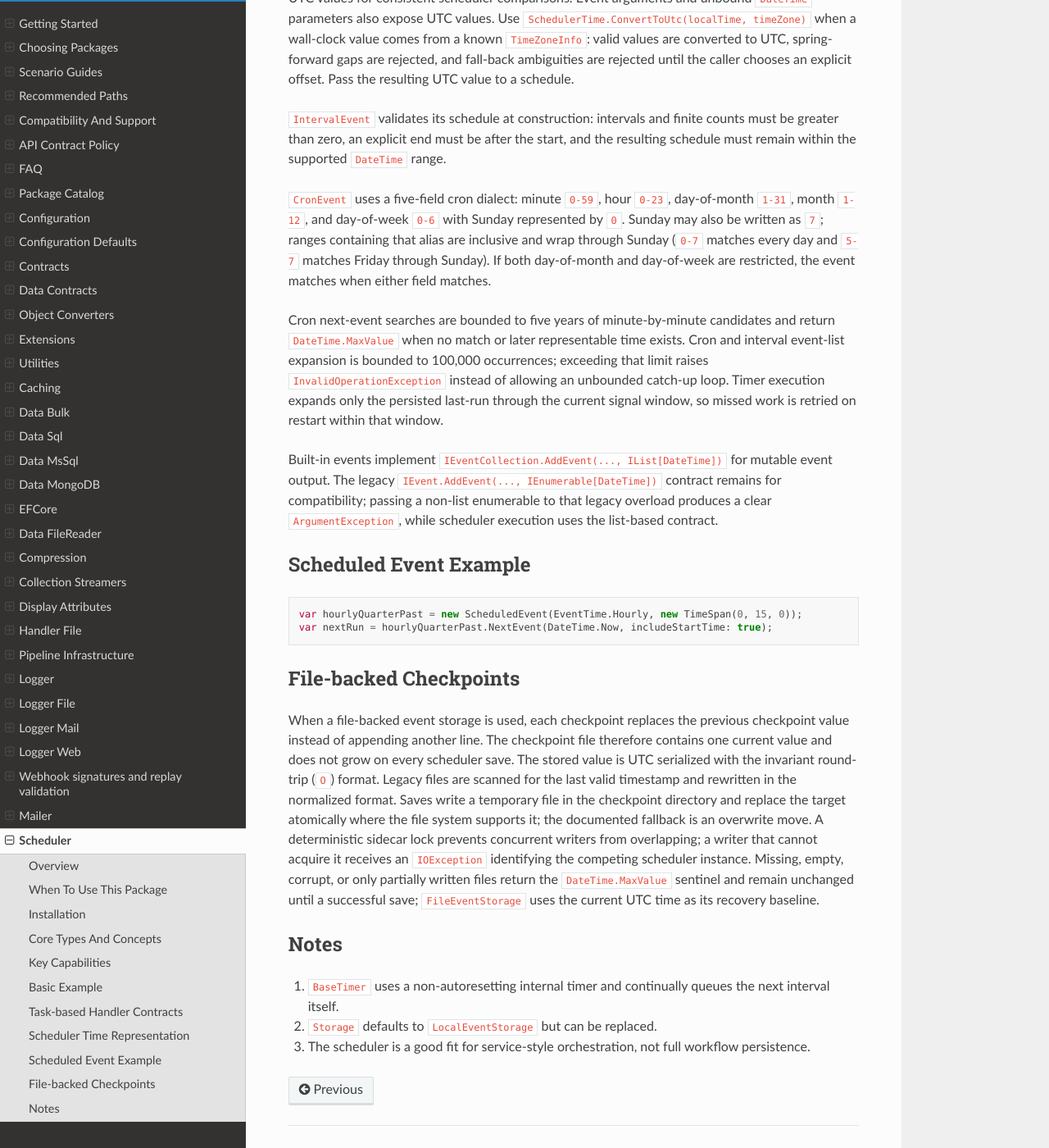
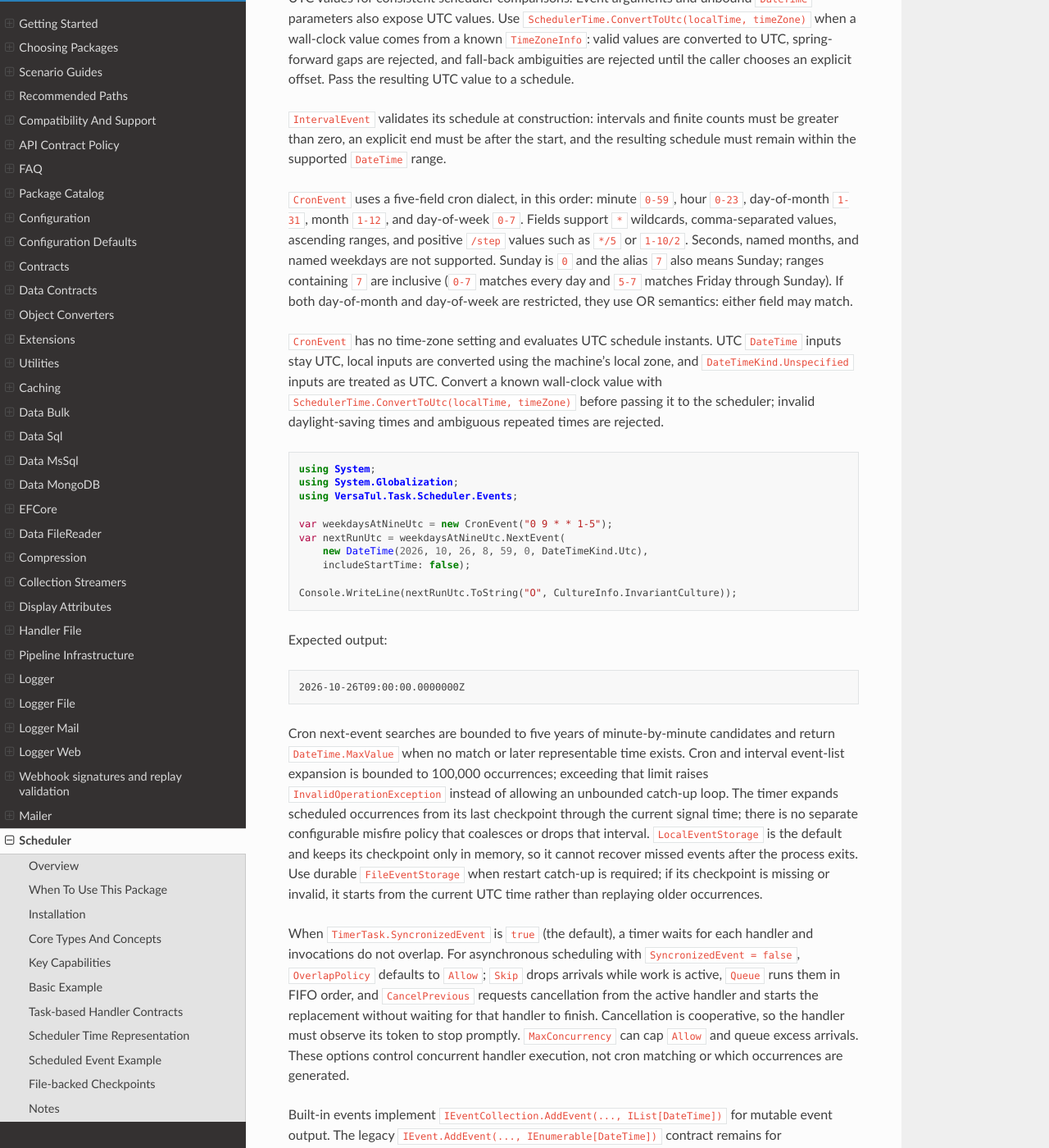
Before and after one commit to BjornWilliams/DocsVersaTul, a Sphinx documentation site: the page built from docs/source/scheduler.rst, in a window 1280 px wide and 1400 px high, scrolled down 3041 px. Shown: the whole window at 82% size. Built offline with Sphinx 7.4.7 and the Read the Docs theme 3.1.0, drawn with Linux system fonts in a browser that asks for light colours.

Commit message:
Document cron scheduling boundaries
Fixes AB#3067

AB#3060

```diff
--- a/docs/source/scheduler.rst
+++ b/docs/source/scheduler.rst
@@ -122,9 +122,32 @@ Scheduler timestamps use an internal UTC ``DateTimeOffset`` representation. Exis
 
 ``IntervalEvent`` validates its schedule at construction: intervals and finite counts must be greater than zero, an explicit end must be after the start, and the resulting schedule must remain within the supported ``DateTime`` range.
 
-``CronEvent`` uses a five-field cron dialect: minute ``0-59``, hour ``0-23``, day-of-month ``1-31``, month ``1-12``, and day-of-week ``0-6`` with Sunday represented by ``0``. Sunday may also be written as ``7``; ranges containing that alias are inclusive and wrap through Sunday (``0-7`` matches every day and ``5-7`` matches Friday through Sunday). If both day-of-month and day-of-week are restricted, the event matches when either field matches.
+``CronEvent`` uses a five-field cron dialect, in this order: minute ``0-59``, hour ``0-23``, day-of-month ``1-31``, month ``1-12``, and day-of-week ``0-7``. Fields support ``*`` wildcards, comma-separated values, ascending ranges, and positive ``/step`` values such as ``*/5`` or ``1-10/2``. Seconds, named months, and named weekdays are not supported. Sunday is ``0`` and the alias ``7`` also means Sunday; ranges containing ``7`` are inclusive (``0-7`` matches every day and ``5-7`` matches Friday through Sunday). If both day-of-month and day-of-week are restricted, they use OR semantics: either field may match.
 
-Cron next-event searches are bounded to five years of minute-by-minute candidates and return ``DateTime.MaxValue`` when no match or later representable time exists. Cron and interval event-list expansion is bounded to 100,000 occurrences; exceeding that limit raises ``InvalidOperationException`` instead of allowing an unbounded catch-up loop. Timer execution expands only the persisted last-run through the current signal window, so missed work is retried on restart within that window.
+``CronEvent`` has no time-zone setting and evaluates UTC schedule instants. UTC ``DateTime`` inputs stay UTC, local inputs are converted using the machine's local zone, and ``DateTimeKind.Unspecified`` inputs are treated as UTC. Convert a known wall-clock value with ``SchedulerTime.ConvertToUtc(localTime, timeZone)`` before passing it to the scheduler; invalid daylight-saving times and ambiguous repeated times are rejected.
+
+.. code-block:: csharp
+
+   using System;
+   using System.Globalization;
+   using VersaTul.Task.Scheduler.Events;
+
+   var weekdaysAtNineUtc = new CronEvent("0 9 * * 1-5");
+   var nextRunUtc = weekdaysAtNineUtc.NextEvent(
+       new DateTime(2026, 10, 26, 8, 59, 0, DateTimeKind.Utc),
+       includeStartTime: false);
+
+   Console.WriteLine(nextRunUtc.ToString("O", CultureInfo.InvariantCulture));
+
+Expected output:
+
+.. code-block:: text
+
+   2026-10-26T09:00:00.0000000Z
+
+Cron next-event searches are bounded to five years of minute-by-minute candidates and return ``DateTime.MaxValue`` when no match or later representable time exists. Cron and interval event-list expansion is bounded to 100,000 occurrences; exceeding that limit raises ``InvalidOperationException`` instead of allowing an unbounded catch-up loop. The timer expands scheduled occurrences from its last checkpoint through the current signal time; there is no separate configurable misfire policy that coalesces or drops that interval. ``LocalEventStorage`` is the default and keeps its checkpoint only in memory, so it cannot recover missed events after the process exits. Use durable ``FileEventStorage`` when restart catch-up is required; if its checkpoint is missing or invalid, it starts from the current UTC time rather than replaying older occurrences.
+
+When ``TimerTask.SyncronizedEvent`` is ``true`` (the default), a timer waits for each handler and invocations do not overlap. For asynchronous scheduling with ``SyncronizedEvent = false``, ``OverlapPolicy`` defaults to ``Allow``; ``Skip`` drops arrivals while work is active, ``Queue`` runs them in FIFO order, and ``CancelPrevious`` requests cancellation from the active handler and starts the replacement without waiting for that handler to finish. Cancellation is cooperative, so the handler must observe its token to stop promptly. ``MaxConcurrency`` can cap ``Allow`` and queue excess arrivals. These options control concurrent handler execution, not cron matching or which occurrences are generated.
 
 Built-in events implement ``IEventCollection.AddEvent(..., IList[DateTime])`` for mutable event output. The legacy ``IEvent.AddEvent(..., IEnumerable[DateTime])`` contract remains for compatibility; passing a non-list enumerable to that legacy overload produces a clear ``ArgumentException``, while scheduler execution uses the list-based contract.
 
```
